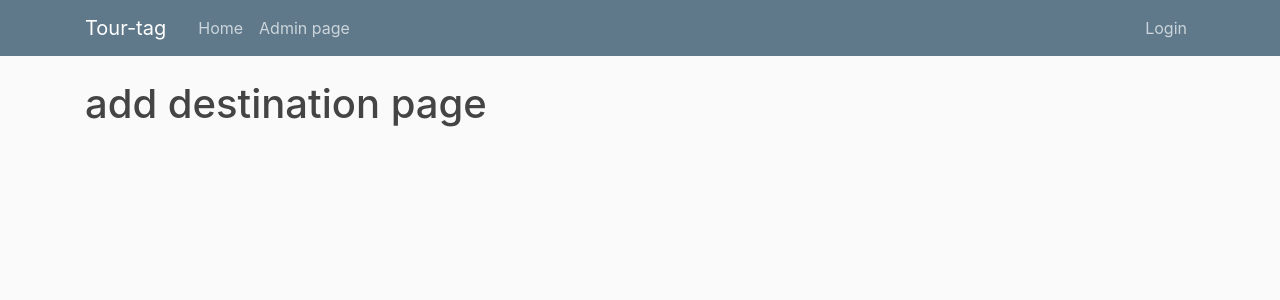
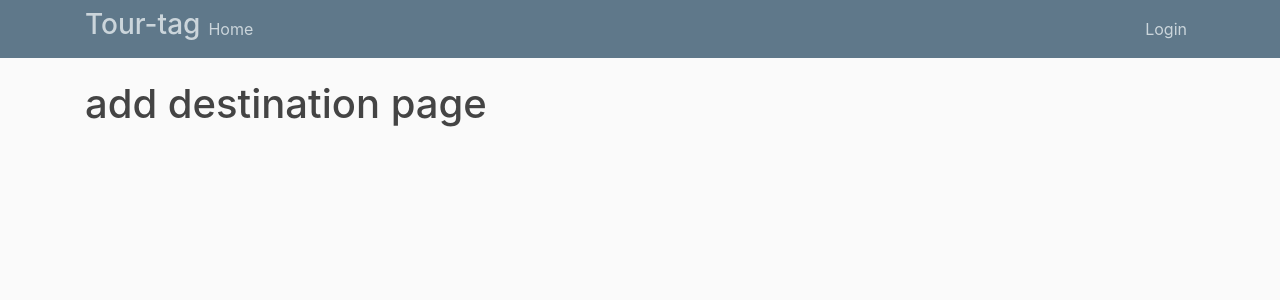
Before and after one commit to kari-kalastaja/tour-tag, a Django app: page /addDestination/ in a window 1280 px wide. Shown: the top 300 px of the page. Run offline with Django 3.2, Linux system fonts and the light colour scheme; some libraries are stand-ins or nearby versions.

Commit message:
Admin page and add destination privilidges

```diff
--- a/tour_tag_project/users/templates/base.html
+++ b/tour_tag_project/users/templates/base.html
@@ -23,17 +23,20 @@
     <header class="site-header">
         <nav class="navbar navbar-expand-md navbar-dark bg-steel fixed-top">
           <div class="container">
-            <a class="navbar-brand mr-4" href="">Tour-tag</a>
+            <!-- <a class="navbar-brand mr-4" href="">Tour-tag</a> -->
+            <h3 style="color:#cbd5db">Tour-tag</h3>
             <button class="navbar-toggler" type="button" data-toggle="collapse" data-target="#navbarToggle" aria-controls="navbarToggle" aria-expanded="false" aria-label="Toggle navigation">
             <span class="navbar-toggler-icon"></span>
             </button>
             <div class="collapse navbar-collapse" id="navbarToggle">
               <div class="navbar-nav mr-auto">
                 <a class="nav-item nav-link" href="{% url 'home' %}">Home</a>
-                <a class="nav-item nav-link" href="{% url 'admin:index' %}">Admin page</a>
 
                 {% if user.is_authenticated %}
                   <a class="nav-item nav-link" href="{% url 'addDestination' %}">Add destination</a>
+                {% endif %}
+                {% if user.is_staff %}
+                  <a class="nav-item nav-link" href="{% url 'admin:index' %}">Admin page</a>
                 {% endif %}
                 <!-- <a class="nav-item nav-link" href="/about">About</a> -->
               </div>
```
Also changed, not shown: tour_tag_project/db.sqlite3.
